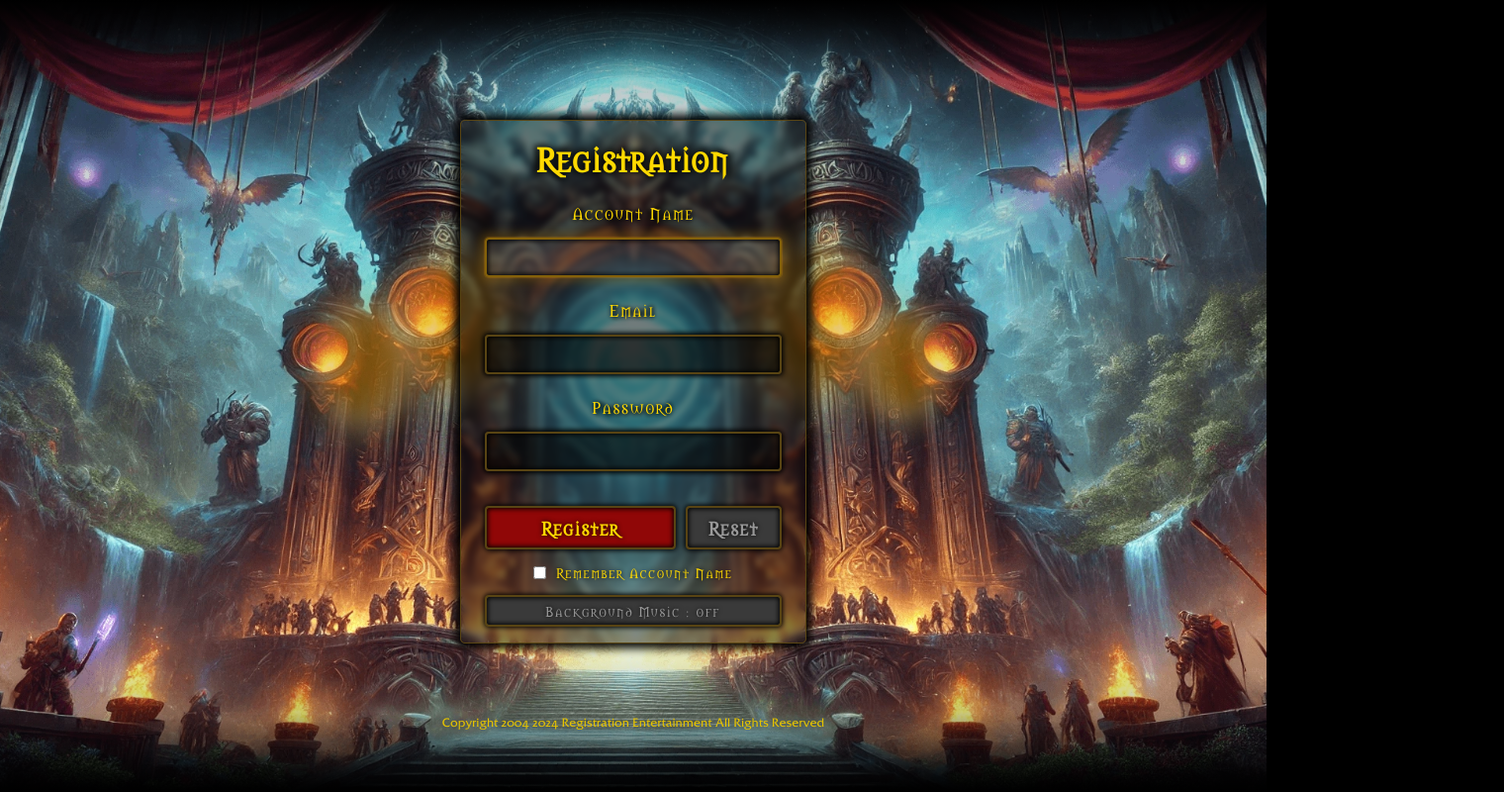
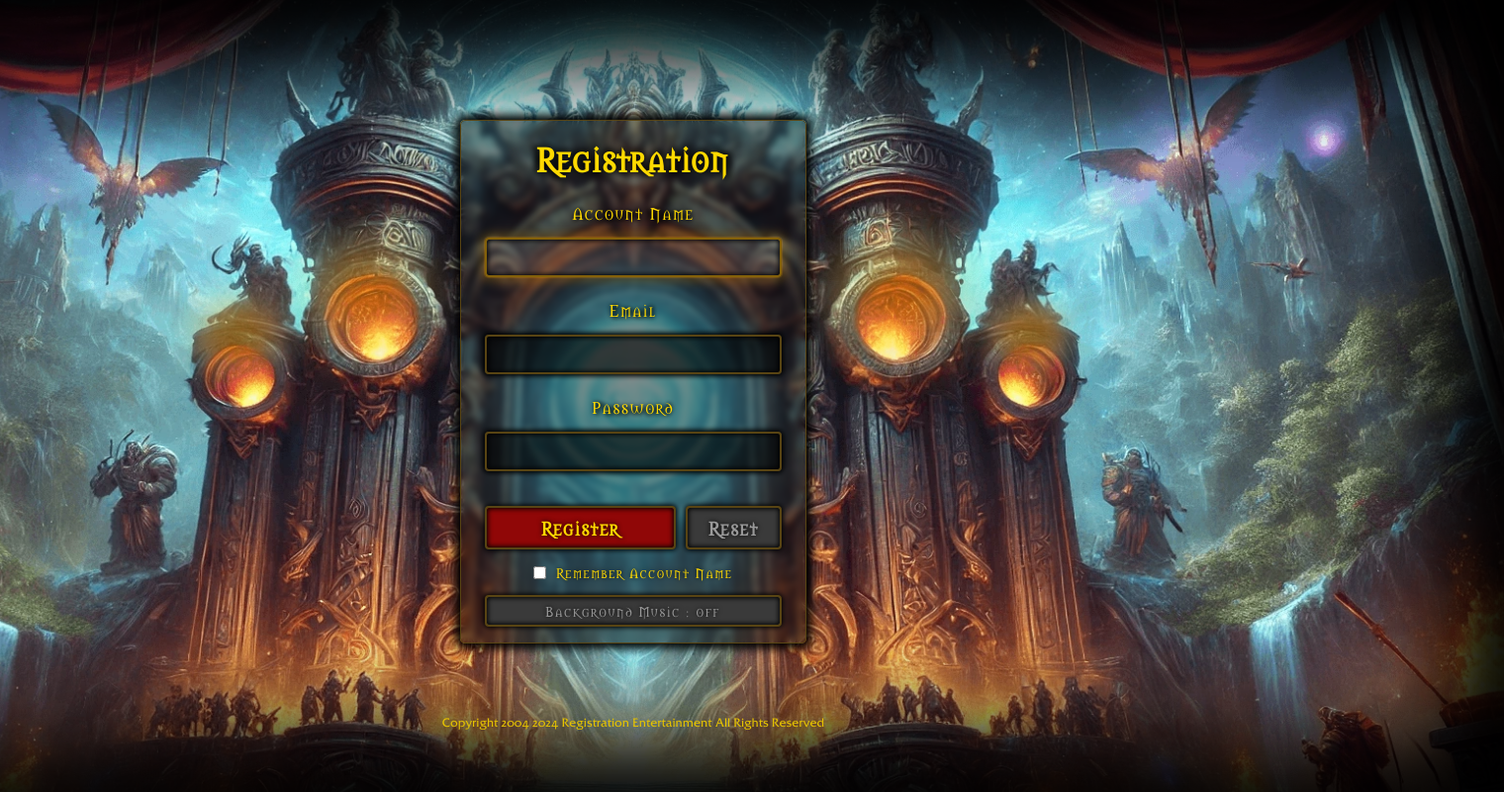
Before and after one commit to klu0926/lab-css-fundamentals, a plain HTML site: page index.html in a window 1280 px wide. Shown: the whole page at 99% size, 1520 px wide, since content can reach past the window. Drawn offline with Linux system fonts and the light colour scheme.

Commit message:
css: background size

```diff
--- a/styles.css
+++ b/styles.css
@@ -54,8 +54,8 @@ body {
 }
 
 .background {
-  position: fixed;
-  width: 100%;
+  position: absolute;
+  width: 1760px;
   height: 100%;
   left: 50%;
   top: 50%;
@@ -74,20 +74,13 @@ body {
   left: 0;
   right: 0;
   bottom: 0;
-  background: linear-gradient(
-    0deg,
-    rgba(0, 0, 0, 1) 0%,
-    rgba(0, 0, 0, 0.2) 10%,
-    rgba(0, 0, 0, 0) 20%,
-    rgba(0, 0, 0, 0.2) 90%,
-    rgba(0, 0, 0, 1) 100%
-  );
+  box-shadow: inset 0 0 100px 70px black;
 }
 
 .glow-orange {
   position: absolute;
-  width: 100px;
-  height: 140px;
+  width: 5%;
+  height: 10%;
   background-color: orange;
   border-radius: 50%;
   filter: blur(15px);
@@ -103,21 +96,21 @@ body {
   top: 32%;
   left: 32.2%;
   scale: 1;
-  animation: glowing 1.6s ease-in-out 0.2s infinite;
+  animation: glowing 1.3s ease-in-out 0.2s infinite;
 }
 
 .glow-2 {
   top: 37.2%;
   left: 24.8%;
   scale: 0.8;
-  animation: glowing 1.5s ease-in-out 0.1s infinite;
+  animation: glowing 1.2s ease-in-out 0.1s infinite;
 }
 
 .glow-3 {
   top: 37.2%;
   right: 24.8%;
   scale: 0.7;
-  animation: glowing 1.4s ease-in-out 0.5s infinite;
+  animation: glowing 1.1s ease-in-out 0.5s infinite;
 }
 
 .glow-4 {
@@ -125,7 +118,7 @@ body {
   right: 32.2%;
   scale: 1.1;
   animation-delay: 1s;
-  animation: glowing 1.9s ease-in-out 1s infinite;
+  animation: glowing 1.5s ease-in-out 1s infinite;
 }
 
 .form-container {
```
